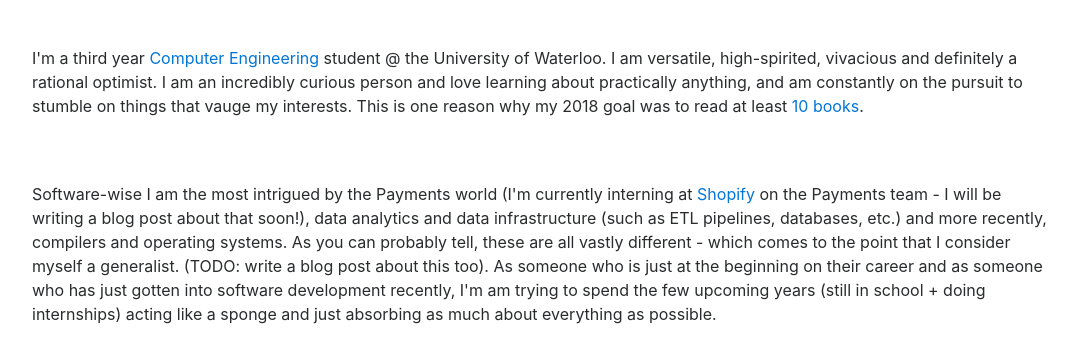
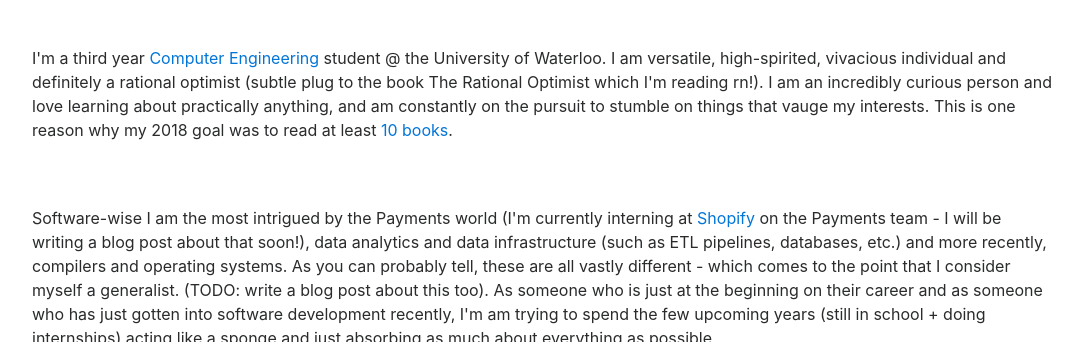
Before and after one commit to rabeea-ahmad/rabeea-ahmad, a website: page index.html in a window 1280 px wide. Shown: the part 767-1109 px from the top of the page, without its empty margins (96-1178 px from the left). Drawn offline with nearby package versions, Linux system fonts and the light colour scheme.

Commit message:
fix grammar

```diff
--- a/index.html
+++ b/index.html
@@ -33,7 +33,7 @@
   <div class = "content">
     <h2 class = "content-header" id="about"> ABOUT ME </h2>
     <p class="para"> I'm a third year <a href="https://uwaterloo.ca/electrical-computer-engineering/about-electrical-and-computer-engineering"> Computer Engineering </a>
-    student @ the University of Waterloo. I am versatile, high-spirited, vivacious and definitely a rational optimist. I am an incredibly curious person and love
+    student @ the University of Waterloo. I am versatile, high-spirited, vivacious individual and definitely a rational optimist (subtle plug to the book The Rational Optimist which I'm reading rn!). I am an incredibly curious person and love
     learning about practically anything, and am constantly on the pursuit to stumble on things that vauge my interests. This is one reason why my 2018 goal was to read at least <a href ="https://github.com/rabeea-ahmad/books"> 10 books</a>. </p>
 
     <p class = "para"> Software-wise I am the most intrigued by the Payments world (I'm currently interning at <a href="https://www.shopify.ca/"> Shopify </a> on the Payments team - I will be writing a blog post about that soon!), data analytics and data
```
